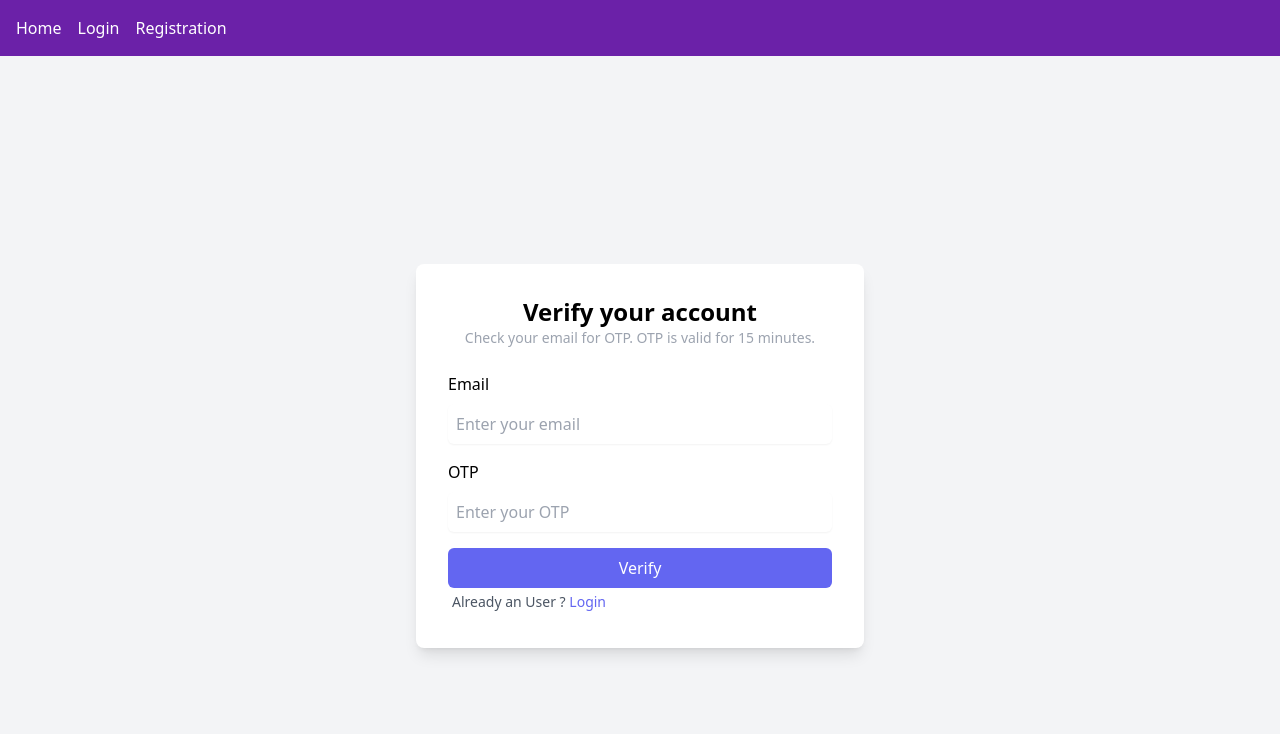
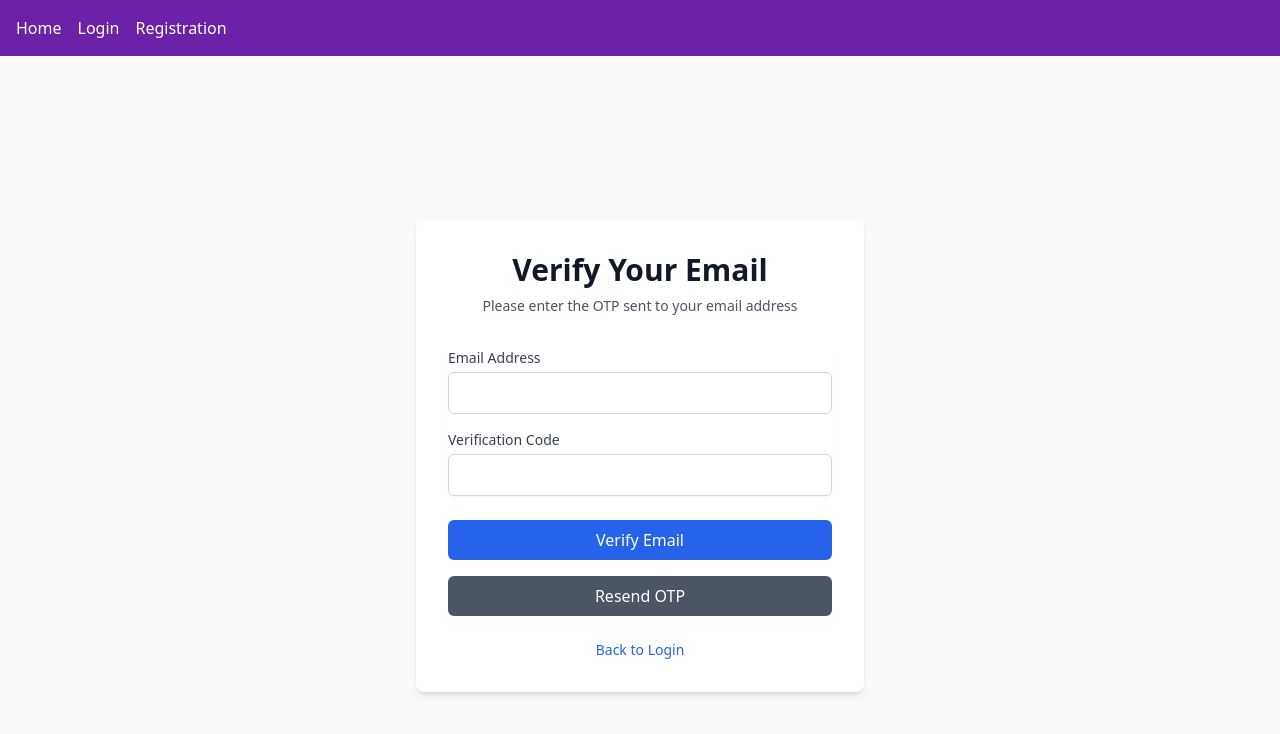
Before and after one commit to mankarshubham81/TaskFlow-Frontend, a Next.js app: page /account/verify-email in a window 1280 px wide. Shown: the top 734 px of the page. Built offline with nearby package versions, Linux system fonts and the light colour scheme.

Commit message:
added resend OTP functionality

```diff
--- /dev/null
+++ b/src/app/account/resend-otp/page.jsx
@@ -0,0 +1,91 @@
+import { useFormik } from "formik";
+import { useState } from "react";
+import { useRouter } from "next/navigation";
+import { resendOtpSchema } from "@/validation/schemas"; // Validation schema
+import { useResendOtpMutation } from "@/lib/services/auth"; // RTK Query mutation
+
+const initialValues = {
+  email: "",
+};
+
+const ResendOtp = () => {
+  const [serverErrorMessage, setServerErrorMessage] = useState("");
+  const [serverSuccessMessage, setServerSuccessMessage] = useState("");
+  const router = useRouter();
+  const [resendOtp] = useResendOtpMutation(); // RTK Query mutation hook
+
+  const formik = useFormik({
+    initialValues,
+    validationSchema: resendOtpSchema,
+    onSubmit: async (values) => {
+      try {
+        const response = await resendOtp(values).unwrap(); // Trigger API call
+        setServerSuccessMessage(response.message);
+        setServerErrorMessage("");
+        setTimeout(() => router.push("/verify-email"), 2000); // Redirect on success
+      } catch (error) {
+        setServerErrorMessage(
+          error?.data?.message || "Unable to resend OTP. Please try again later."
+        );
+        setServerSuccessMessage("");
+      }
+    },
+  });
+
+  return (
+    <div className="flex justify-center items-center min-h-screen bg-gray-100">
+      <div className="bg-white shadow-md rounded-lg p-6 max-w-md w-full">
+        <h2 className="text-2xl font-bold text-center mb-4">Resend OTP</h2>
+        <form onSubmit={formik.handleSubmit} className="space-y-4">
+          <div className="flex flex-col">
+            <label htmlFor="email" className="font-medium mb-1">
+              Email Address
+            </label>
+            <input
+              type="email"
+              id="email"
+              name="email"
+              value={formik.values.email}
+              onChange={formik.handleChange}
+              onBlur={formik.handleBlur}
+              className={`p-3 rounded border ${
+                formik.touched.email && formik.errors.email
+                  ? "border-red-500"
+                  : "border-gray-300"
+              } focus:outline-none focus:ring-2 focus:ring-blue-500`}
+              placeholder="Enter your email"
+            />
+            {formik.touched.email && formik.errors.email && (
+              <p className="text-red-500 text-sm mt-1">
+                {formik.errors.email}
+              </p>
+            )}
+          </div>
+
+          {serverErrorMessage && (
+            <p className="text-red-500 text-sm">{serverErrorMessage}</p>
+          )}
+          {serverSuccessMessage && (
+            <p className="text-green-500 text-sm">{serverSuccessMessage}</p>
+          )}
+
+          <button
+            type="submit"
+            disabled={formik.isSubmitting}
+            className="w-full bg-blue-500 text-white p-3 rounded-lg font-medium hover:bg-blue-600 transition disabled:opacity-50"
+          >
+            Resend OTP
+          </button>
+        </form>
+        <p className="text-center text-gray-600 mt-4">
+          Back to{" "}
+          <a href="/login" className="text-blue-500 hover:underline">
+            Login
+          </a>
+        </p>
+      </div>
+    </div>
+  );
+};
+
+export default ResendOtp;
--- a/src/app/account/verify-email/page.jsx
+++ b/src/app/account/verify-email/page.jsx
@@ -1,96 +1,179 @@
-"use client"
+// src/app/account/verify-email/page.jsx
+"use client";
+import { useEffect, useState } from "react";
+import { useFormik } from "formik";
+import { verifyEmailSchema } from "@/validation/schemas";
+import { useVerifyEmailMutation, useResendOtpMutation } from "@/lib/services/auth";
 import Link from "next/link";
-import { useFormik } from 'formik';
-import { verifyEmailSchema } from '@/validation/schemas';
-import { useState } from "react";
 import { useRouter } from "next/navigation";
-import { useVerifyEmailMutation } from "@/lib/services/auth";
 
-const initialValues = {
-  email: "",
-  otp: ""
+const VerifyEmailPage = () => {
+  const router = useRouter();
+  const [cooldown, setCooldown] = useState(0);
+  const [verifyEmail, { isLoading: isVerifying }] = useVerifyEmailMutation();
+  const [resendOtp, { isLoading: isResending }] = useResendOtpMutation();
+  const [message, setMessage] = useState({ type: "", content: "" });
+
+  // Handle cooldown timer
+  useEffect(() => {
+    let interval;
+    if (cooldown > 0) {
+      interval = setInterval(() => {
+        setCooldown((prev) => prev - 1);
+      }, 1000);
+    }
+    return () => clearInterval(interval);
+  }, [cooldown]);
+
+  const formik = useFormik({
+    initialValues: { email: "", otp: "" },
+    validationSchema: verifyEmailSchema,
+    onSubmit: async (values) => {
+      try {
+        const response = await verifyEmail(values);
+
+        if (response.data?.status === "success") {
+          setMessage({ type: "success", content: response.data.message });
+          setTimeout(() => router.push("/account/login"), 2000);
+        } else {
+          const errorMessage = response.error?.data?.message || "Verification failed";
+          setMessage({ type: "error", content: errorMessage });
+        }
+      } catch (error) {
+        setMessage({ type: "error", content: "An unexpected error occurred" });
+      }
+    },
+  });
+
+  const handleResendOTP = async () => {
+    if (!formik.values.email || formik.errors.email) {
+      setMessage({ type: "error", content: "Please enter a valid email address" });
+      return;
     }
 
-const verifyEmail = () => {
-  const [serverErrorMessage, setServerErrorMessage] = useState('')
-  const [serverSuccessMessage, setServerSuccessMessage] = useState('')
-  const [loading, setLoading] = useState(false);
-  const router = useRouter()
-  const [verifyEmail] = useVerifyEmailMutation()
-  const { values, errors, handleChange, handleSubmit } = useFormik({
-    initialValues,
-    validationSchema: verifyEmailSchema,
-    onSubmit: async (values, action) => {
-      setLoading(true);
     try {
-        const response = await verifyEmail(values)
-        if (response.data && response.data.status === "success") {
-          setServerSuccessMessage(response.data.message)
-          setServerErrorMessage('')
-          action.resetForm()
-          setLoading(false);
-          router.push('/account/login')
-        }
-        if (response.error && response.error.data.status === "failed") {
-          setServerErrorMessage(response.error.data.message)
-          setServerSuccessMessage('')
-          setLoading(false);
+      const response = await resendOtp({ email: formik.values.email });
+
+      if (response.data?.status === "success") {
+        setCooldown(30); // 30-second cooldown
+        setMessage({ type: "success", content: response.data.message });
+      } else {
+        const errorMessage = response.error?.data?.message || "Failed to resend OTP";
+        setMessage({ type: "error", content: errorMessage });
       }
     } catch (error) {
-        console.log(error);
-        setLoading(false);
+      setMessage({ type: "error", content: "Failed to resend OTP" });
     }
-    }
-  })
+  };
 
   return (
-    <div className="flex items-center justify-center h-screen bg-gray-100">
-      <div className="w-full max-w-md p-8 bg-white rounded-lg shadow-lg">
-        <h2 className="text-2xl font-bold text-center">Verify your account</h2>
-        <p className='text-sm text-center mb-6 text-gray-400'>Check your email for OTP. OTP is valid for 15 minutes. </p>
-        {loading && <div className="text-sm text-red-500 font-semibold px-2 text-center">Verifying your email please wait...</div>}
-        <form onSubmit={handleSubmit}>
-          <div className="mb-4">
-            <label htmlFor="email" className="block font-medium mb-2">
-              Email
+    <div className="min-h-screen flex items-center justify-center bg-gray-50 py-12 px-4 sm:px-6 lg:px-8">
+      <div className="max-w-md w-full space-y-8 bg-white p-8 rounded-lg shadow-md">
+        <div className="text-center">
+          <h2 className="text-3xl font-extrabold text-gray-900">Verify Your Email</h2>
+          <p className="mt-2 text-sm text-gray-600">
+            Please enter the OTP sent to your email address
+          </p>
+        </div>
+
+        <form onSubmit={formik.handleSubmit} className="mt-8 space-y-6">
+          <div className="rounded-md shadow-sm space-y-4">
+            <div>
+              <label htmlFor="email" className="block text-sm font-medium text-gray-700">
+                Email Address
               </label>
               <input
-              type="email"
                 id="email"
                 name="email"
-              value={values.email}
-              onChange={handleChange}
-              className="w-full border-gray-300 rounded-md shadow-sm focus:border-indigo-500 focus:ring focus:ring-indigo-200 focus:ring-opacity-50 p-2"
-              placeholder="Enter your email"
+                type="email"
+                autoComplete="email"
+                onChange={formik.handleChange}
+                onBlur={formik.handleBlur}
+                value={formik.values.email}
+                className={`mt-1 block w-full px-3 py-2 border rounded-md ${
+                  formik.touched.email && formik.errors.email
+                    ? "border-red-500"
+                    : "border-gray-300"
+                } focus:outline-none focus:ring-2 focus:ring-blue-500`}
               />
-            {errors.email && <div className="text-sm text-red-500 px-2">{errors.email}</div>}
+              {formik.touched.email && formik.errors.email && (
+                <p className="mt-1 text-sm text-red-600">{formik.errors.email}</p>
+              )}
             </div>
-          <div className="mb-4">
-            <label htmlFor="email" className="block font-medium mb-2">
-              OTP
+
+            <div>
+              <label htmlFor="otp" className="block text-sm font-medium text-gray-700">
+                Verification Code
               </label>
               <input
-              type="otp"
                 id="otp"
                 name="otp"
-              value={values.otp}
-              onChange={handleChange}
-              className="w-full border-gray-300 rounded-md shadow-sm focus:border-indigo-500 focus:ring focus:ring-indigo-200 focus:ring-opacity-50 p-2"
-              placeholder="Enter your OTP"
+                type="text"
+                inputMode="numeric"
+                pattern="[0-9]*"
+                maxLength="6"
+                onChange={formik.handleChange}
+                onBlur={formik.handleBlur}
+                value={formik.values.otp}
+                className={`mt-1 block w-full px-3 py-2 border rounded-md ${
+                  formik.touched.otp && formik.errors.otp
+                    ? "border-red-500"
+                    : "border-gray-300"
+                } focus:outline-none focus:ring-2 focus:ring-blue-500`}
               />
-            {errors.otp && <div className="text-sm text-red-500 px-2">{errors.otp}</div>}
+              {formik.touched.otp && formik.errors.otp && (
+                <p className="mt-1 text-sm text-red-600">{formik.errors.otp}</p>
+              )}
             </div>
+          </div>
+
+          {message.content && (
+            <div
+              className={`p-3 rounded-md ${
+                message.type === "success"
+                  ? "bg-green-100 text-green-800"
+                  : "bg-red-100 text-red-800"
+              }`}
+            >
+              {message.content}
+            </div>
+          )}
+
+          <div className="flex flex-col gap-4">
             <button
               type="submit"
-            className="w-full bg-indigo-500 hover:bg-indigo-600 text-white font-medium py-2 px-4 rounded-md focus:outline-none focus:ring focus:ring-indigo-200 focus:ring-opacity-50 disabled:bg-gray-400" disabled={loading} >Verify
+              disabled={isVerifying}
+              className="w-full bg-blue-600 text-white py-2 px-4 rounded-md hover:bg-blue-700 focus:outline-none focus:ring-2 focus:ring-blue-500 focus:ring-offset-2 disabled:opacity-50"
+            >
+              {isVerifying ? "Verifying..." : "Verify Email"}
             </button>
+
+            <button
+              type="button"
+              onClick={handleResendOTP}
+              disabled={cooldown > 0 || isResending || isVerifying}
+              className="w-full bg-gray-600 text-white py-2 px-4 rounded-md hover:bg-gray-700 focus:outline-none focus:ring-2 focus:ring-gray-500 focus:ring-offset-2 disabled:opacity-50"
+            >
+              {isResending
+                ? "Sending..."
+                : cooldown > 0
+                ? `Resend OTP (${cooldown}s)`
+                : "Resend OTP"}
+            </button>
+          </div>
+
+          <div className="text-center text-sm">
+            <Link
+              href="/account/login"
+              className="font-medium text-blue-600 hover:text-blue-500"
+            >
+              Back to Login
+            </Link>
+          </div>
         </form>
-        <p className="text-sm text-gray-600 p-1">Already an User ? <Link href="/account/login" className="text-indigo-500 hover:text-indigo-600 transition duration-300 ease-in-out">Login</Link></p>
-        {serverSuccessMessage && <div className="text-sm text-green-500 font-semibold px-2 text-center">{serverSuccessMessage}</div>}
-        {serverErrorMessage && <div className="text-sm text-red-500 font-semibold px-2 text-center">{serverErrorMessage}</div>}
       </div>
     </div>
   );
-}
+};
 
-export default verifyEmail
+export default VerifyEmailPage;
--- a/src/lib/services/auth.js
+++ b/src/lib/services/auth.js
@@ -22,6 +22,18 @@ export const authApi = createApi({
       query: (user) => {
         return {
           url: `verify-email`,
+          method: 'POST',
+          body: user,
+          headers: {
+            'Content-type': 'application/json'
+          }
+        }
+      }
+    }),
+    resendOtp: builder.mutation({
+      query: (user) => {
+        return {
+          url: `resend-otp`,
           method: 'POST',
           body: user,
           headers: {
@@ -101,4 +113,4 @@ export const authApi = createApi({
   }),
 })
 
-export const { useCreateUserMutation, useVerifyEmailMutation, useLoginUserMutation, useGetUserQuery, useLogoutUserMutation, useResetPasswordLinkMutation, useResetPasswordMutation, useChangePasswordMutation } = authApi
+export const { useCreateUserMutation, useVerifyEmailMutation, useLoginUserMutation, useGetUserQuery, useLogoutUserMutation, useResetPasswordLinkMutation, useResetPasswordMutation, useChangePasswordMutation, useResendOtpMutation } = authApi
```
Lines whose indentation alone changed are shown as unchanged.
